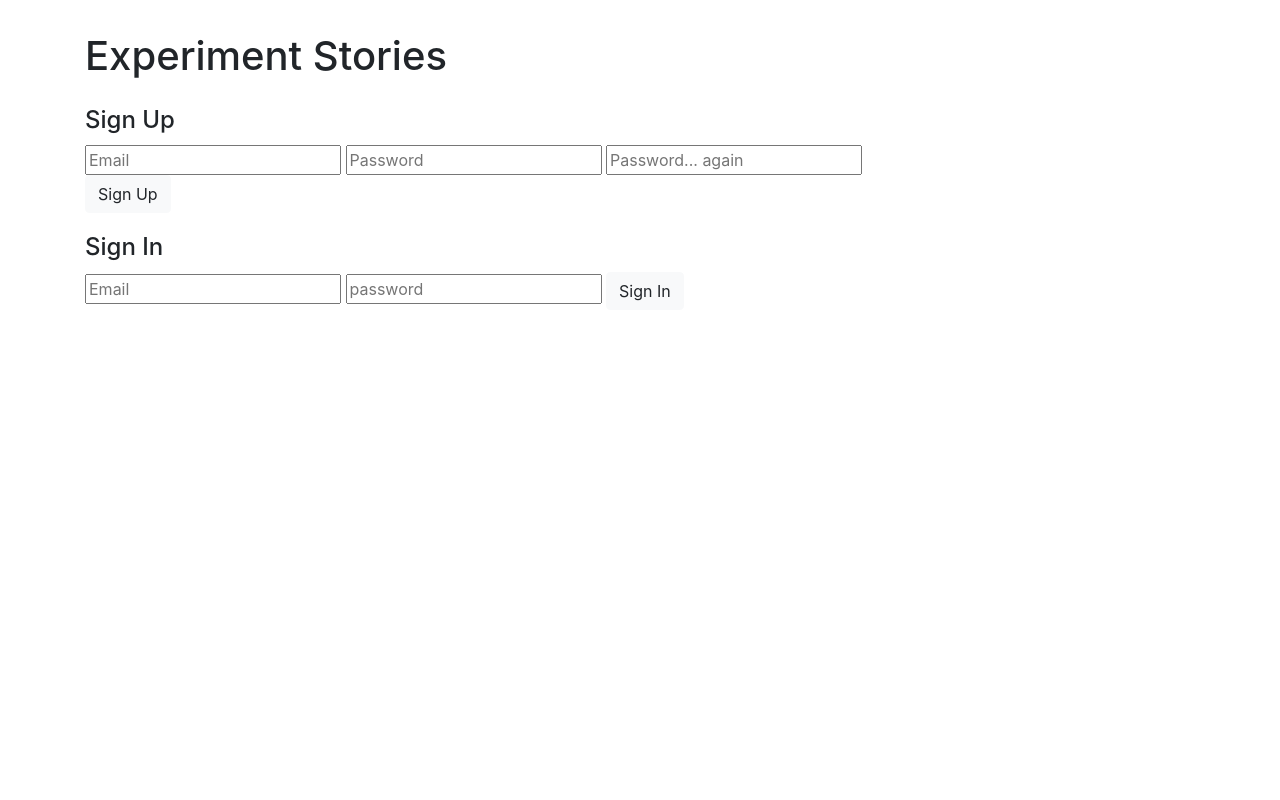
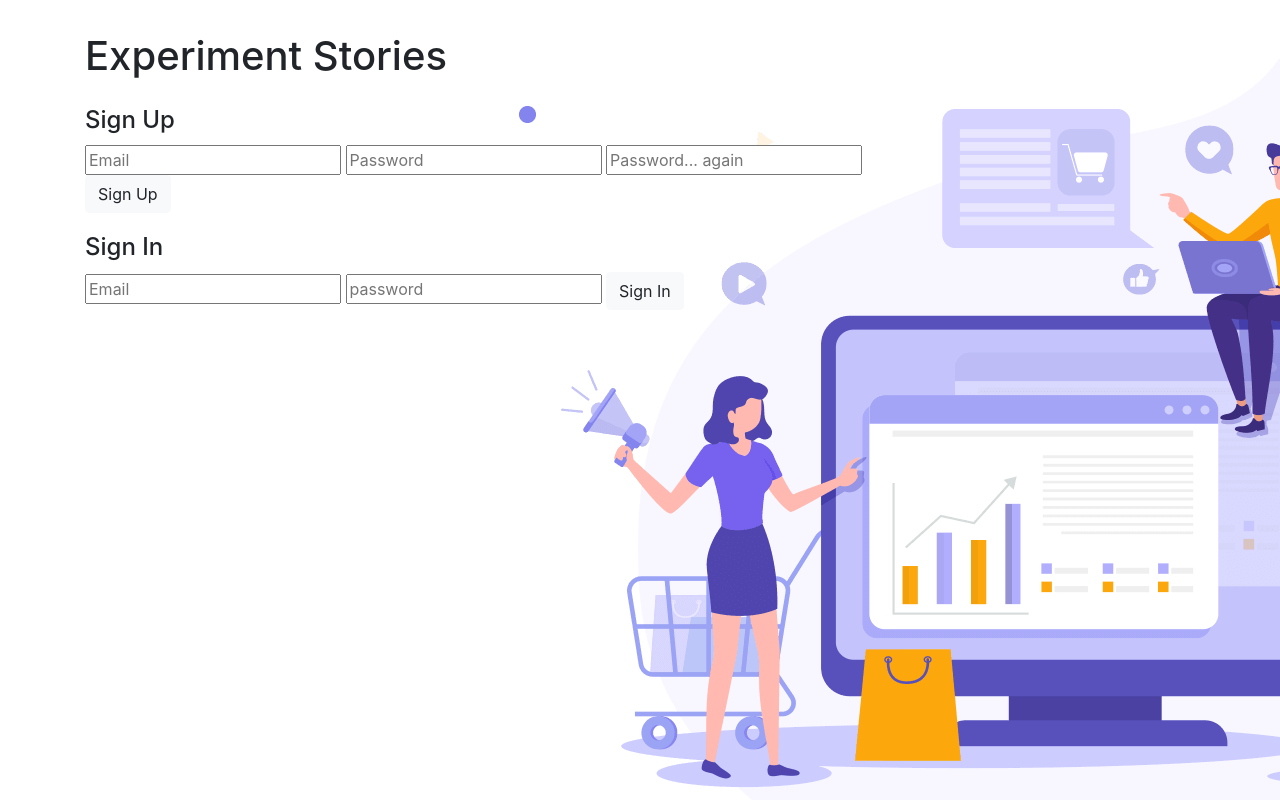
Before and after one commit to ryansalandy/experiment-story-client, a website built with webpack: page index.html in a window 1280 px wide. Built offline with nearby package versions, Linux system fonts and the light colour scheme; files whose address does not match are found by name.

Commit message:
Deployment Update

```diff
--- a/assets/styles/index.scss
+++ b/assets/styles/index.scss
@@ -3,7 +3,7 @@
 body {
   display: flex;
   flex-direction: column;
-  background-image: url('public/slider-bg.png');
+  background-image: url('/public/slider-bg.png');
   background-repeat: no-repeat;
   background-attachment: fixed;
   background-position: center;
```
